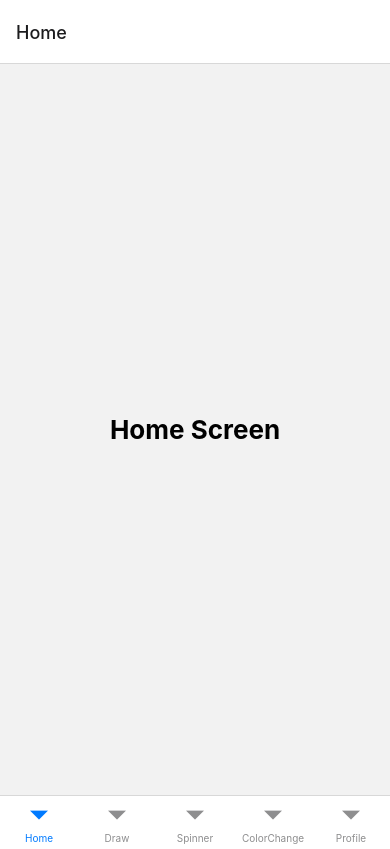
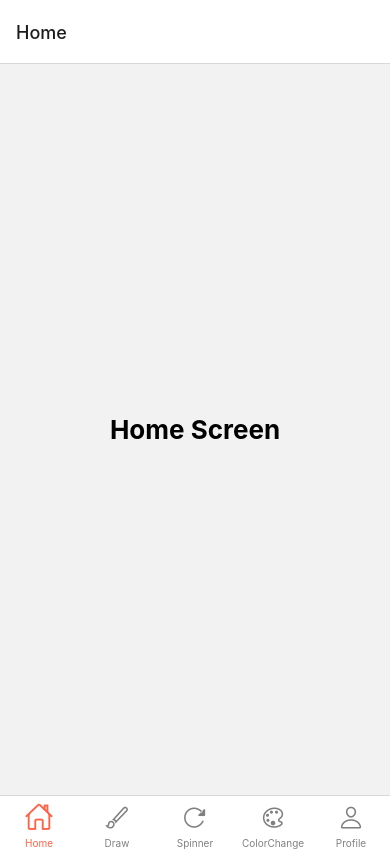
Before and after one commit to calvin-cs262-fall2023-teamh/stressReliever-client, a React Native app: screen / in a window 390 px wide. Built offline with nearby package versions, Linux system fonts and the light colour scheme.

Commit message:
fix icons

```diff
--- a/navigation/MainContainer.js
+++ b/navigation/MainContainer.js
@@ -5,17 +5,17 @@ import Ionicons from 'react-native-vector-icons/Ionicons';
 
 // Screens
 import HomeScreen from './screens/HomeScreen';
-import DrawingScreen from './screens/drawing'
+import DrawingScreen from './screens/drawing';
 import SpinnerScreen from './screens/SpinnerScreen';
 import ColorChangeScreen from './screens/ColorChangeScreen';
 import ProfileScreen from './screens/ProfileScreen';
 
-//Screen names
+// Screen names
 const homeName = "Home";
-const drawingName = "Draw"
+const drawingName = "Draw";
 const spinnerName = "Spinner";
 const colorChangeName = "ColorChange";
-const profileName = "Profile"
+const profileName = "Profile";
 
 const Tab = createBottomTabNavigator();
 
@@ -24,41 +24,37 @@ function MainContainer() {
     <NavigationContainer>
       <Tab.Navigator
         initialRouteName={homeName}
-        screenOption={({ route }) => ({
-          tabBarIcon: ({ focused, color, size }) => {
+        screenOptions={({ route }) => ({
+          tabBarIcon: ({ focused, color }) => {
             let iconName;
             let rn = route.name;
+            let iconSize = focused ? 30 : 25;
+            let iconStyle = { marginBottom: -11 };
 
             if (rn === homeName) {
-              iconName = focused ? 'home' : 'home-outline';
-
-            } else if (rn === drawingName){
-              iconName = focused ? 'brush' : 'brush-outline';
+              iconName = 'home-outline';
+            } else if (rn === drawingName) {
+              iconName = 'brush-outline';
             } else if (rn === spinnerName) {
-              iconName = focused ? 'time' : 'time-outline';
-
+              iconName = 'reload-outline';  // Consistent icon for both states
             } else if (rn === colorChangeName) {
-              iconName = focused ? 'finger-print' : 'finger-print-outline';
-            } else if(rn === profileName) {
-              iconName = focused ? 'person' : 'person-outline';
+              iconName = 'color-palette-outline';  // Consistent icon for both states
+            } else if (rn === profileName) {
+              iconName = 'person-outline';
             }
 
-            // You can return any component that you like here!
-            return <Ionicons name={iconName} size={size} color={color} />;
+            return <Ionicons name={iconName} size={iconSize} color={color} style={iconStyle} />;
           },
-        })}
-        screenOptions={{
-          activeTintColor: 'tomato',
-          inactiveTintColor: 'grey',
-          labelStyle: { paddingBottom: 10, fontSize: 10 },
-          style: { padding: 10, height: 70}
-        }}>
+          tabBarActiveTintColor: 'tomato',
+          tabBarInactiveTintColor: 'grey',
+          tabBarLabelStyle: { paddingTop: 10, fontSize: 10, marginBottom: -5 },
+        })}>
 
         <Tab.Screen name={homeName} component={HomeScreen} />
-        <Tab.Screen name={drawingName} component={DrawingScreen}/>
+        <Tab.Screen name={drawingName} component={DrawingScreen} />
         <Tab.Screen name={spinnerName} component={SpinnerScreen} />
         <Tab.Screen name={colorChangeName} component={ColorChangeScreen} />
-        <Tab.Screen name={profileName} component={ProfileScreen}/>
+        <Tab.Screen name={profileName} component={ProfileScreen} />
 
       </Tab.Navigator>
     </NavigationContainer>
```
Also changed, not shown: 1 other file (tests, documents, lock files or other folders).
